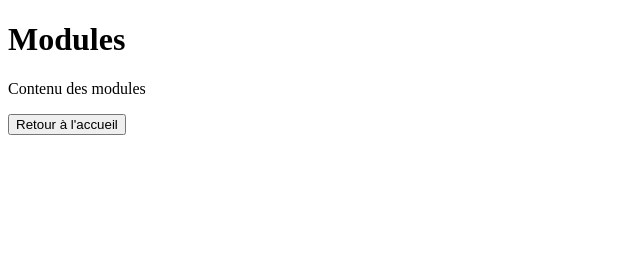
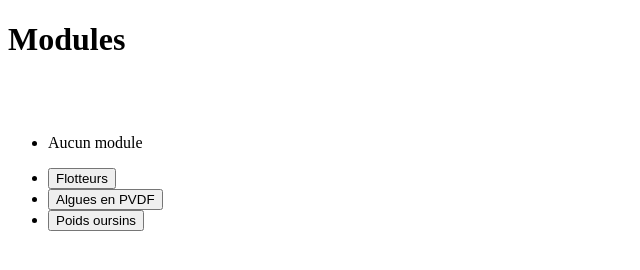
Before and after one commit to zoegoujon/Centrotus, a website: page centrotus/src/pages/modules.html in a window 1280 px wide. Shown: the whole page, without its empty margins (0-640 px from the left). Drawn offline with Linux system fonts and the light colour scheme.

Commit message:
feat(module): add web boutons to manage modules display

```diff
--- a/centrotus/src/pages/modules.html
+++ b/centrotus/src/pages/modules.html
@@ -8,8 +8,15 @@
 <body>
     <div id="app">
         <h1>Modules</h1>
-        <p>Contenu des modules</p>
-        <a href="/accueil"><button>Retour à l'accueil</button></a>
+        <ul id="modules_affiches">
+            <li id="flotteurs" style="visibility: hidden;">Flotteurs</li>
+            <li id="algues" style="visibility: hidden;">Algues en PVDF</li>
+            <li id="oursin" style="visibility: hidden;">Poids Oursins</li>
+            <li id="void" style="visibility: hidden;">Aucun module</li>
+        </ul>
+        <ul id="menu-boutons">
+        </ul>
     </div>
+    <script src="/src/script/modules.js"></script>
 </body>
 </html>
--- /dev/null
+++ b/centrotus/src/script/modules.js
@@ -0,0 +1,53 @@
+function initializeModules() {
+    const boutons = document.getElementById("menu-boutons");
+
+    if (!boutons) {
+        console.error("Élément DOM 'menu-boutons' introuvable");
+        return;
+    }
+
+    const modules = [
+        { key: "flotteurs", label: "Flotteurs" },
+        { key: "algues", label: "Algues en PVDF" },
+        { key: "oursin", label: "Poids oursins" }
+    ];
+
+    // Créer les boutons de menu
+    modules.forEach(module => {
+        const li = document.createElement("li");
+        const button = document.createElement("button");
+        button.textContent = module.label;
+        const a = document.createElement("a");
+
+        if (window.location.href.includes("+" + module.key)) {
+            a.href = window.location.href.replace("+" + module.key, "");
+        } else if (window.location.href.includes(module.key)) {
+            a.href = window.location.href.replace(module.key, "");
+        } else {
+            a.href = window.location.href + "+" + module.key;
+        }
+
+        a.appendChild(button);
+        li.appendChild(a);
+        boutons.appendChild(li);
+    });
+
+    // Afficher/masquer les modules
+    modules.forEach(module => {
+        const element = document.getElementById(module.key);
+        if (element) {
+            element.style.visibility = window.location.href.includes(module.key) ? "visible" : "hidden";
+        }
+    });
+
+    // Afficher "Aucun module" si aucun n'est sélectionné
+    const hasAnyModule = modules.some(m => window.location.href.includes(m.key));
+    const voidElement = document.getElementById("void");
+    if (voidElement) {
+        voidElement.style.visibility = hasAnyModule ? "hidden" : "visible";
+    }
+
+    console.log("Modules initialisés. URL actuelle:", window.location.href);
+}
+
+initializeModules();
```
